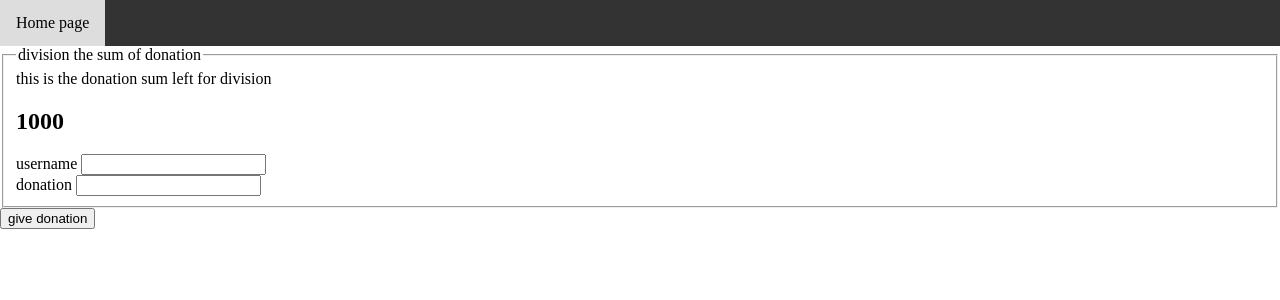
After one commit to Project-Management-SCE/PM2022_TEAM_29, a Flask app: page /divideDonation in a window 1280 px wide. The commit adds this page. Shown: the top 300 px of the page. Run offline with Flask 2, Linux system fonts and the light colour scheme; data comes from the database, SQL or seed files in the repository.

Commit message:
divideDonation

```diff
--- a/App.py
+++ b/App.py
@@ -1,6 +1,6 @@
 from flask import Flask, render_template, request, flash, session, redirect, url_for, abort
 import sqlite3
-from forms import signupForm, SignOutForm, LoginForm, signupFormOrg, DeleteVolunteerForm, DeleteOrganizationForm, DeleteFieldForm, UpdateDonationForm
+from forms import signupForm, SignOutForm, LoginForm, signupFormOrg, DeleteVolunteerForm, DeleteOrganizationForm, DeleteFieldForm, UpdateDonationForm, DivideDonationForm
 
 app = Flask(__name__)
 
@@ -283,6 +283,29 @@ def updateDonation():
     flash("successfully updated!")
     return render_template('updateDonation.html', form=form, )
 
+@app.route('/divideDonation', methods=['GET', 'POST'])
+def divideDonation():
+    session["useradm"] = "admin"
+    guest = cursor.execute("SELECT donation FROM `admin` WHERE `username` = ?", (session["useradm"],))
+    str1 = ''
+    users=[]
+    for x in guest:
+        str1 = str1.join(x)
+        users.append(str1)
+    form = DivideDonationForm()
+
+
+    if request.method == 'POST':
+        donation = form.donation.data
+        username = form.username.data
+        cursor.execute("UPDATE 'organization' SET donation=? WHERE username=?", (donation, username,))
+        conn.commit()
+        aa = int(str1)-int(donation)
+        s = str(aa)
+        cursor.execute("UPDATE 'admin' SET donation=? WHERE username=?", (aa, session["useradm"],))
+        conn.commit()
+    flash("successfully updated!")
+    return render_template('divideDonation.html', form=form, guest=users)
 
 
 if __name__ == '__main__':
--- a/forms.py
+++ b/forms.py
@@ -54,3 +54,8 @@ class DeleteFieldForm(FlaskForm):
 class UpdateDonationForm(FlaskForm):
     donation = StringField("donation", validators=[DataRequired()])
     submit = SubmitField('update donation')
+
+class DivideDonationForm(FlaskForm):
+    username = StringField("username", validators=[DataRequired()])
+    donation = StringField("donation", validators=[DataRequired()])
+    submit = SubmitField('give donation')
--- a/templates/Admin.html
+++ b/templates/Admin.html
@@ -87,6 +87,9 @@ body{
     <a href='registerOrg'>
         <button class="button button5">Add an organization </button>
     </a>
+    <a href='divideDonation'>
+        <button class="button button6">divide the donation sum </button>
+    </a>
 </a>
 
 <div class="navbar">
--- /dev/null
+++ b/templates/divideDonation.html
@@ -0,0 +1,113 @@
+<!DOCTYPE html>
+<html lang="en">
+
+<head>
+  <title>log in as admin</title>
+  <meta charset="utf-8">
+  <meta name="viewport" content="width=device-width, initial-scale=1">
+  <style>
+        * {
+          box-sizing: border-box;
+        }
+
+        body {
+          margin: 0;
+        }
+
+        /* Style the header */
+        .header {
+          background-color: #f1f1f1;
+          padding: 20px;
+          text-align: center;
+        }
+
+        /* Style the top navigation bar */
+        .topnav {
+          overflow: hidden;
+          background-color: #333;
+        }
+
+        /* Style the topnav links */
+        .topnav a {
+          float: left;
+          display: block;
+          color: #f2f2f2;
+          text-align: center;
+          padding: 14px 16px;
+          text-decoration: none;
+        }
+
+        /* Change color on hover */
+        .topnav a:hover {
+          background-color: #ddd;
+          color: black;
+        }
+        </style>
+</head>
+<body>
+<div  class="container w-50">
+  <form method="POST" action="" >
+    <div class="topnav">
+      <a href="/">Home page</a>
+    </div>
+
+    {{ form.hidden_tag() }}
+    <fieldset>
+
+
+      this is the donation sum left for division
+      {% for gues in guest %}
+      <article class="media content-section">
+        <div class="media-body">
+          <div class="article-metadata">
+          </div>
+          <h2> {{ gues }}</h2>
+
+
+        </div>
+      </article>
+      {% endfor %}
+
+      <legend class="border-bottom mb-4">division the sum of donation</legend>
+      <div class="form-group">
+
+
+
+        {{ form.username.label(class="form-control-label") }}
+        {% if form.username.errors %}
+        {{ form.username(class="from-control form-control-lg is-invalid") }}
+        {% for error in form.username.errors %}
+        <span> {{error}}</span>
+        {% endfor %}
+        {% else %}
+        {{ form.username(class="from-control form-control-lg") }}
+        {%endif%}
+      </div>
+
+      <div class="form-group">
+        {{ form.donation.label(class="form-control-label") }}
+        {% if form.donation.errors%}
+        {{ form.donation(class="from-control form-control-lg is-invalid") }}
+        {% for error in form.donation.errors %}
+        <span> {{error}}</span>
+        {% endfor %}
+        {% else %}
+        {{ form.donation(class="from-control form-control-lg") }}
+        {%endif%}
+      </div>
+
+
+
+
+    </fieldset>
+
+    <div class="field-group my-4">
+      {{ form.submit(class='btn btn-online-info') }}
+    </div>
+    <br>
+  </form>
+
+</div>
+
+</body>
+</html>
```
